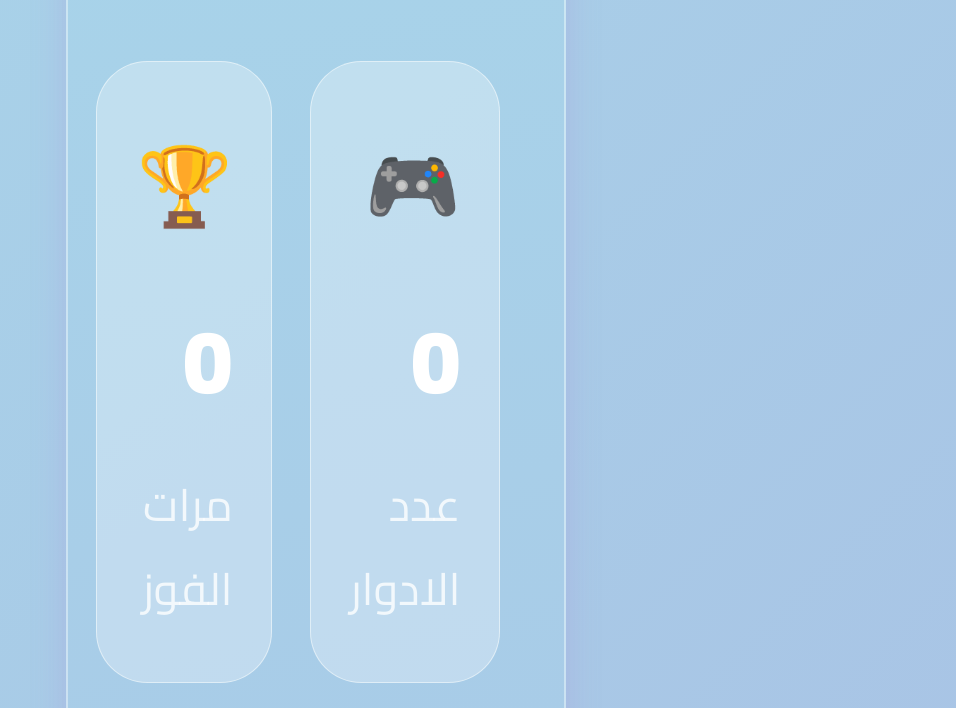
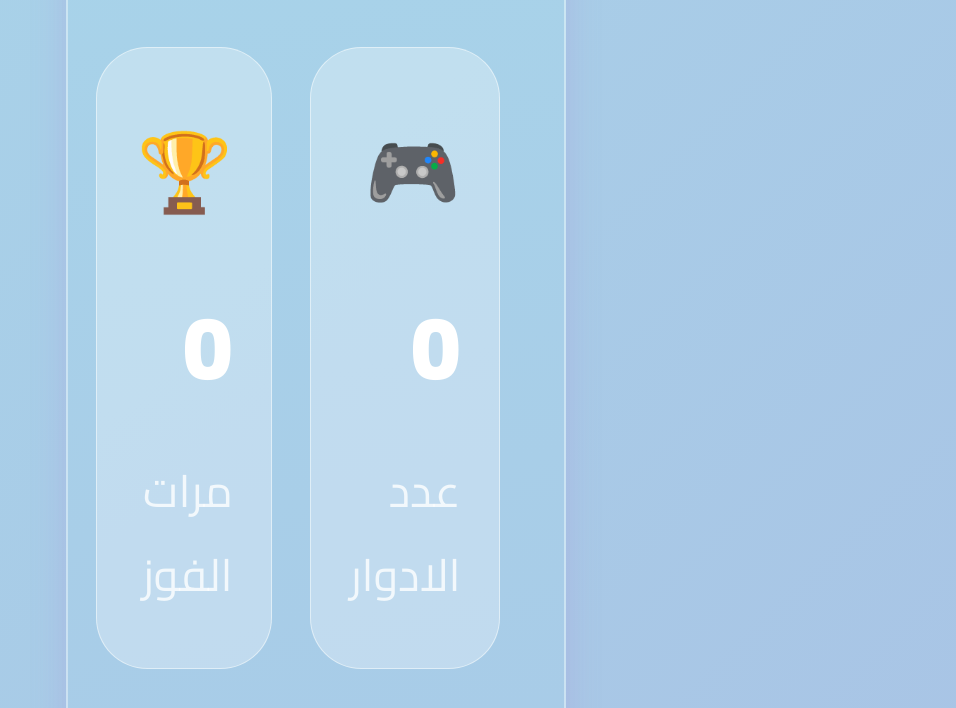
Before and after one commit to ehsbly-adalt7dy/adalt7dymygame, a website: page www/profile.html in a window 1280 px wide. Shown: the part 670-1378 px from the top of the page, without its empty margins (324-1280 px from the left). Drawn offline with Linux system fonts and the light colour scheme.

Commit message:
Update profile.html
ios changes

```diff
--- a/www/profile.html
+++ b/www/profile.html
@@ -48,7 +48,7 @@
       direction: rtl;
       background: var(--bg-grad);
       min-height: 100vh;
-      padding: max(env(safe-area-inset-top), 30px) 4vw 4vw;
+      padding: max(env(safe-area-inset-top), 16px) 4vw 4vw;
     }
 
     .profile-panel {
```
